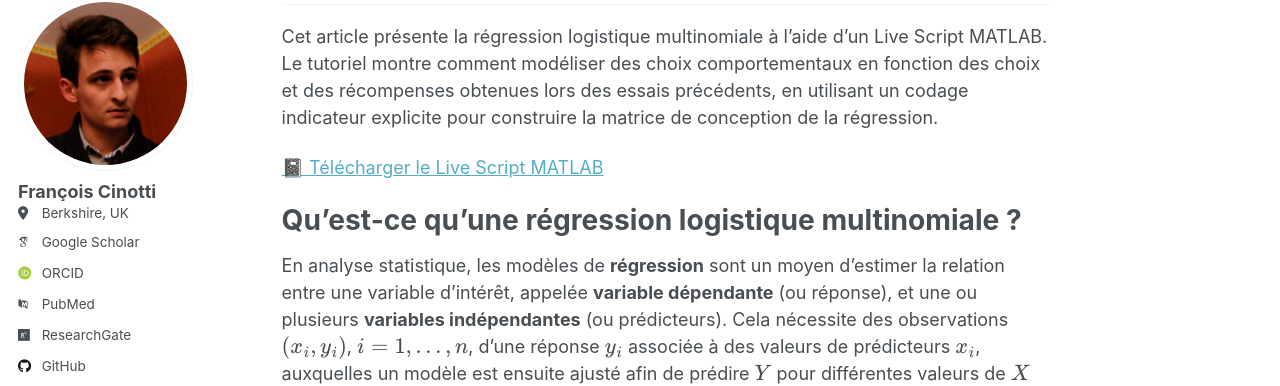
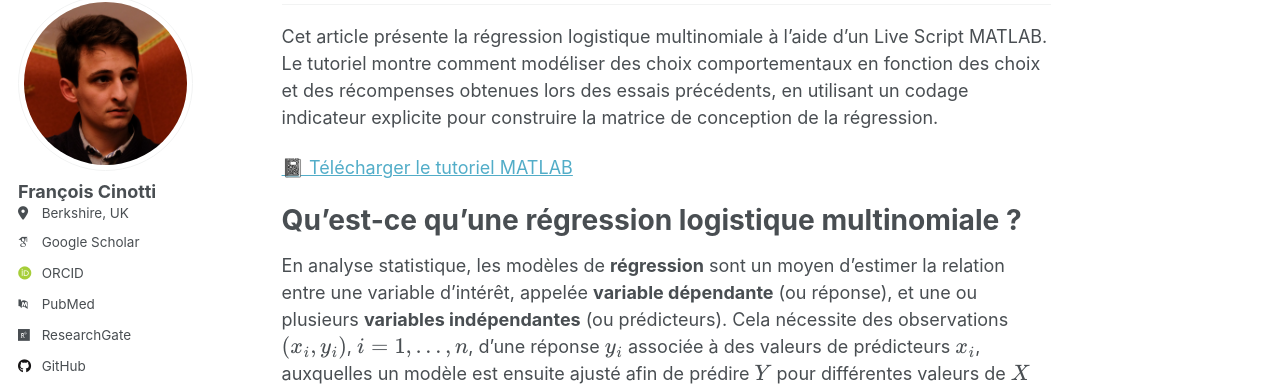
Before and after one commit to frct/frct.github.io, a Jekyll site: the page built from _posts/2026-09-22-Multinomial_Logistic_Regression.md, in a window 1280 px wide and 900 px high, scrolled down 13442 px. Shown: the part 103-489 px from the top of the window. Built offline with Jekyll 4.4.1, drawn with Linux system fonts in a browser that asks for light colours; some web fonts are replaced; a script that is not in the unit is left out.

Commit message:
Update download link text in MATLAB tutorial

```diff
--- a/_posts/2026-09-22-Multinomial_Logistic_Regression.md
+++ b/_posts/2026-09-22-Multinomial_Logistic_Regression.md
@@ -345,7 +345,7 @@ While the other coefficients have little obvious trend, the coefficients associa
 
 Cet article présente la régression logistique multinomiale à l'aide d'un Live Script MATLAB. Le tutoriel montre comment modéliser des choix comportementaux en fonction des choix et des récompenses obtenues lors des essais précédents, en utilisant un codage indicateur explicite pour construire la matrice de conception de la régression.
 
-[📓 Télécharger le Live Script MATLAB](/files/MultiLogReg_fr.mlx)
+[📓 Télécharger le tutoriel MATLAB](/files/MultiLogReg_fr.mlx)
 
 # Qu'est-ce qu'une régression logistique multinomiale ?
 
```
